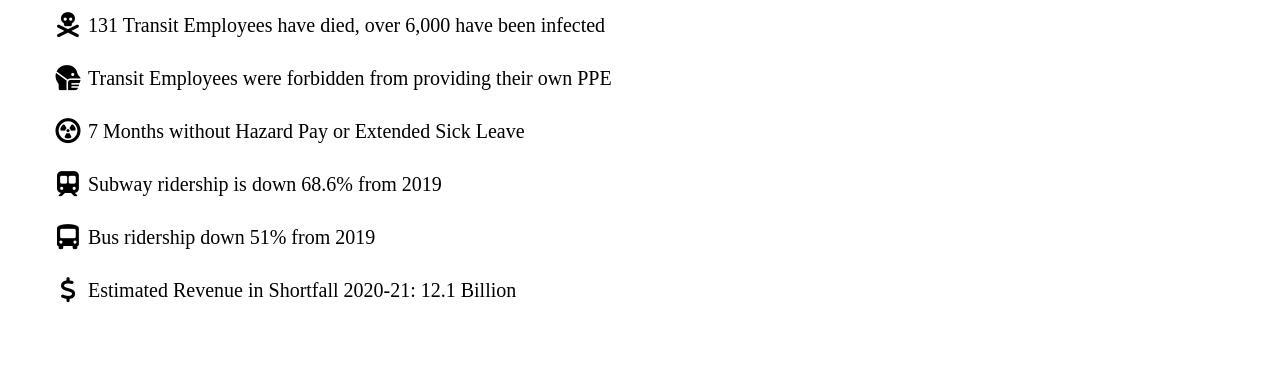
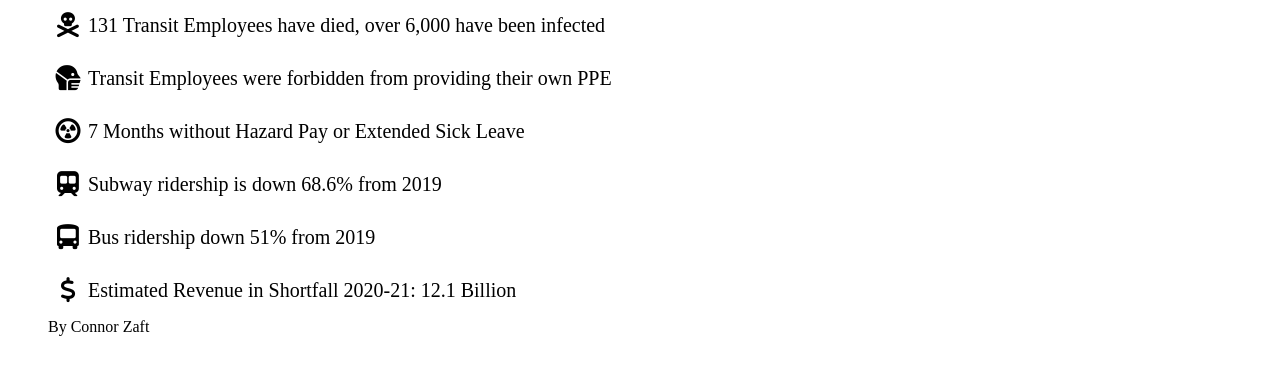
Before and after one commit to connor-zaft/ICON, a plain HTML site: page index.html in a window 1280 px wide. Shown: the part 359-734 px from the top of the page. Drawn offline with Linux system fonts and the light colour scheme.

Commit message:
Update index.html

```diff
--- a/index.html
+++ b/index.html
@@ -22,6 +22,7 @@
 
 
 
+
  <ul class="fa-ul">
 	<li><span class="fa-li"><i class="fas fa-skull-crossbones fa-lg"></i></span>131 Transit Employees have died, over 6,000 have been infected</li>
 
@@ -40,7 +41,8 @@
 
 	<li><span class="fa-li"><i class="fas fa-dollar-sign fa-lg"></i></span>Estimated Revenue in Shortfall 2020-21: 12.1 Billion</li>
 
+<p>By Connor Zaft<p>
+</body>
 
-</body>
 	<footer></footer>
 	</html>
```
